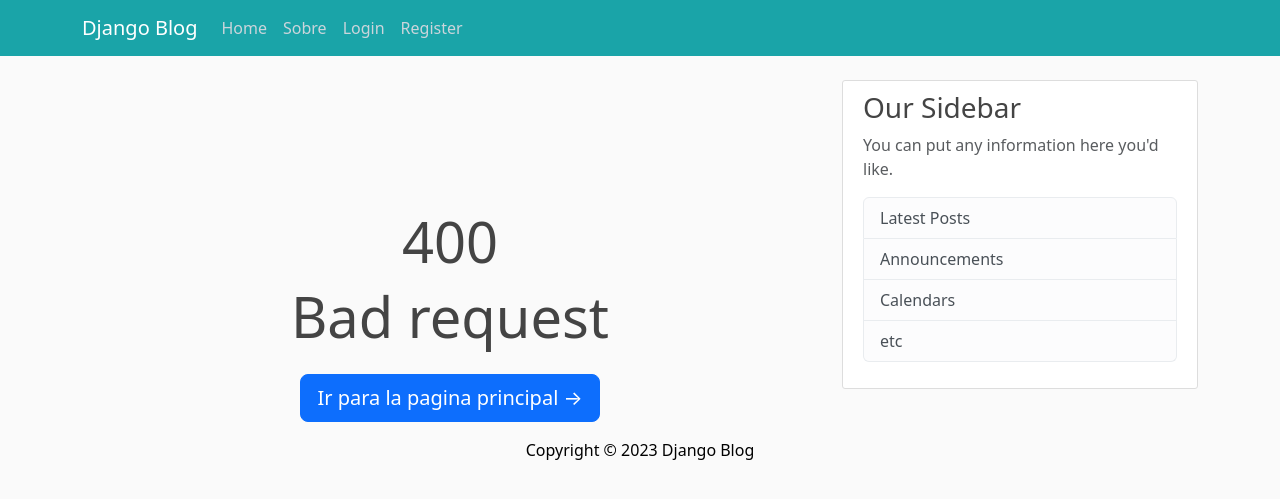
After one commit to PDFAtauchi/django_blog, a Django app: template apps/templates/base/status_code/400.html in a window 1280 px wide. The commit adds this page. Shown: the top 499 px of the page. Run offline with Django 4.2, Linux system fonts and the light colour scheme; the template is opened without the code that fills it, so the values that code supplies are empty.

Commit message:
Setup template structure (#3)

```diff
--- /dev/null
+++ b/apps/static/base/main.css
@@ -0,0 +1,88 @@
+body {
+    background: #fafafa;
+    color: #333333;
+    margin-top: 5rem;
+  }
+
+  h1, h2, h3, h4, h5, h6 {
+    color: #444444;
+  }
+
+  ul {
+    margin: 0;
+  }
+
+  .bg-steel {
+    background-color: #1aa4a8;
+  }
+
+  .site-header .navbar-nav .nav-link {
+    color: #cbd5db;
+  }
+
+  .site-header .navbar-nav .nav-link:hover {
+    color: #ffffff;
+  }
+
+  .site-header .navbar-nav .nav-link.active {
+    font-weight: 500;
+  }
+
+  .content-section {
+    background: #ffffff;
+    padding: 10px 20px;
+    border: 1px solid #dddddd;
+    border-radius: 3px;
+    margin-bottom: 20px;
+  }
+
+  .article-title {
+    color: #444444;
+  }
+
+  a.article-title:hover {
+    color: #428bca;
+    text-decoration: none;
+  }
+
+  .article-content {
+    white-space: pre-line;
+  }
+
+  .article-img {
+    height: 65px;
+    width: 65px;
+    margin-right: 16px;
+  }
+
+  .article-metadata {
+    padding-bottom: 1px;
+    margin-bottom: 4px;
+    border-bottom: 1px solid #e3e3e3
+  }
+
+  .article-metadata a:hover {
+    color: #333;
+    text-decoration: none;
+  }
+
+  .article-svg {
+    width: 25px;
+    height: 25px;
+    vertical-align: middle;
+  }
+
+  .account-img {
+    height: 125px;
+    width: 125px;
+    margin-right: 20px;
+    margin-bottom: 16px;
+  }
+
+  .account-heading {
+    font-size: 2.5rem;
+  }
+
+  .footer {
+    color: black;
+  }
--- /dev/null
+++ b/apps/templates/base/base.html
@@ -0,0 +1,76 @@
+{% load static %}
+
+<!DOCTYPE html>
+<html lang="en">
+  <head>
+    <meta charset="UTF-8" />
+    <meta name="viewport" content="width=device-width, initial-scale=1.0" />
+
+    <!-- Bootstrap CSS -->
+    <link
+      href="https://cdn.jsdelivr.net/npm/bootstrap@5.3.1/dist/css/bootstrap.min.css"
+      rel="stylesheet"
+      integrity="sha384-4bw+/aepP/YC94hEpVNVgiZdgIC5+VKNBQNGCHeKRQN+PtmoHDEXuppvnDJzQIu9"
+      crossorigin="anonymous"
+    />
+
+    <link
+      rel="stylesheet"
+      type="text/css"
+      href="{% static 'base/main.css' %}"
+    />
+
+    {% if title %}
+      <title>Django Blog - {{ title }}</title>
+    {% else %}
+      <title>Django Blog</title>
+    {% endif %}
+  </head>
+
+  <body>
+    {% block navbar %}
+      {% include 'base/partials/navbar.html' %}
+    {% endblock %}
+
+    <div role="main" class="container">
+      <div class="row">
+        <div class="col-md-8">
+          {% block content %}
+          {% include 'base/messages/msg_info.html' %}
+          {% include 'base/messages/msg_error.html' %}
+          {% include 'base/messages/msg_success.html' %}
+          {% include 'base/form_errors/form_error_alert.html' %}
+        {% endblock %}
+        </div>
+
+        <div class="col-md-4">
+          {% include 'base/partials/sidebar.html' %}
+        </div>
+      <div>
+    </div>
+
+    {% block footer %}
+      {% include 'base/partials/footer.html' %}
+    {% endblock %}
+
+
+    <!-- Bootstrap JS -->
+    <script
+      src="https://cdn.jsdelivr.net/npm/bootstrap@5.3.1/dist/js/bootstrap.bundle.min.js"
+      integrity="sha384-HwwvtgBNo3bZJJLYd8oVXjrBZt8cqVSpeBNS5n7C8IVInixGAoxmnlMuBnhbgrkm"
+      crossorigin="anonymous"
+    ></script>
+
+    <!-- To use dropdowns, popovers, tooltips. -->
+    <script
+      src="https://cdn.jsdelivr.net/npm/@popperjs/core@2.11.8/dist/umd/popper.min.js"
+      integrity="sha384-I7E8VVD/ismYTF4hNIPjVp/Zjvgyol6VFvRkX/vR+Vc4jQkC+hVqc2pM8ODewa9r"
+      crossorigin="anonymous"
+    ></script>
+    <script
+      src="https://cdn.jsdelivr.net/npm/bootstrap@5.3.1/dist/js/bootstrap.min.js"
+      integrity="sha384-Rx+T1VzGupg4BHQYs2gCW9It+akI2MM/mndMCy36UVfodzcJcF0GGLxZIzObiEfa"
+      crossorigin="anonymous"
+    ></script>
+  </body>
+</html>
--- /dev/null
+++ b/apps/templates/base/partials/footer.html
@@ -0,0 +1,13 @@
+{% load static %}
+
+<footer class="text-white text-center align-items-center" >
+    <div class="iconFooter d-flex justify-content-center align-items-center">
+    </div>
+    <div class="infoCopyright d-flex justify-content-center align-items-center">
+        <div class="footer">
+            <div>
+            Copyright &copy; <span class="year">2023</span> Django Blog
+            </div>
+        </div>
+    </div>
+</footer>
--- /dev/null
+++ b/apps/templates/base/partials/navbar.html
@@ -0,0 +1,24 @@
+{% load static %}
+
+
+<header class="site-header">
+    <nav class="navbar navbar-expand-md navbar-dark bg-steel fixed-top">
+      <div class="container">
+        <a class="navbar-brand mr-4" href="{% url 'home-page' %}">Django Blog</a>
+        <button class="navbar-toggler" type="button" data-toggle="collapse" data-target="#navbarToggle" aria-controls="navbarToggle" aria-expanded="false" aria-label="Toggle navigation">
+        <span class="navbar-toggler-icon"></span>
+        </button>
+        <div class="collapse navbar-collapse" id="navbarToggle">
+          <div class="navbar-nav mr-auto">
+            <a class="nav-item nav-link" href="{% url 'home-page' %}">Home</a>
+            <a class="nav-item nav-link" href="{% url 'about-page' %}">Sobre</a>
+          </div>
+          <!-- Navbar Right Side -->
+          <div class="navbar-nav">
+            <a class="nav-item nav-link" href="#">Login</a>
+            <a class="nav-item nav-link" href="#">Register</a>
+          </div>
+        </div>
+      </div>
+    </nav>
+  </header>
--- /dev/null
+++ b/apps/templates/base/partials/sidebar.html
@@ -0,0 +1,13 @@
+{% load static %}
+
+<div class="content-section">
+    <h3>Our Sidebar</h3>
+    <p class='text-muted'>You can put any information here you'd like.
+      <ul class="list-group">
+        <li class="list-group-item list-group-item-light">Latest Posts</li>
+        <li class="list-group-item list-group-item-light">Announcements</li>
+        <li class="list-group-item list-group-item-light">Calendars</li>
+        <li class="list-group-item list-group-item-light">etc</li>
+      </ul>
+    </p>
+  </div>
--- /dev/null
+++ b/apps/templates/base/status_code/400.html
@@ -0,0 +1,20 @@
+{% extends 'base/base.html' %}
+
+
+{% block head %}
+<title> 400 ERROR </title>
+{% endblock %}
+
+
+
+{% block content %}
+<div class="container" style="margin-top: 8rem">
+  <div class="row justify-content-center text-center">
+    <div class="col-md-10 col-sm-12">
+      <h2 class="display-4">400</h2>
+      <h4 class="display-4 mb-4">Bad request</h4>
+      <p class="lead"><a href="{% url 'home-page'%}" class="btn btn-primary btn-lg">Ir para la pagina principal →</a></p>
+    </div>
+  </div>
+</div>
+{% endblock %}
--- a/apps/blog/templates/blog/about.html
+++ b/apps/templates/blog/about.html
@@ -1,4 +1,4 @@
-{% extends "blog/base.html" %}
+{% extends "base/base.html" %}
 
 
 {% block content %}
--- a/apps/blog/templates/blog/home.html
+++ b/apps/templates/blog/home.html
@@ -1,4 +1,4 @@
-{% extends "blog/base.html" %}
+{% extends "base/base.html" %}
 
 
 {% block content %}
```
Also changed, not shown: apps/blog/templates/blog/base.html (deleted, +0 -29 lines), apps/templates/base/form_errors/form_error_alert.html (added, +11 -0 lines), apps/templates/base/status_code/403.html (added, +20 -0 lines), apps/templates/base/status_code/404.html (added, +20 -0 lines), apps/templates/base/status_code/500.html (added, +20 -0 lines), config/settings.py (+17 -4 lines), apps/templates/base/messages/msg_error.html (added), apps/templates/base/messages/msg_info.html (added), apps/templates/base/messages/msg_success.html (added).
